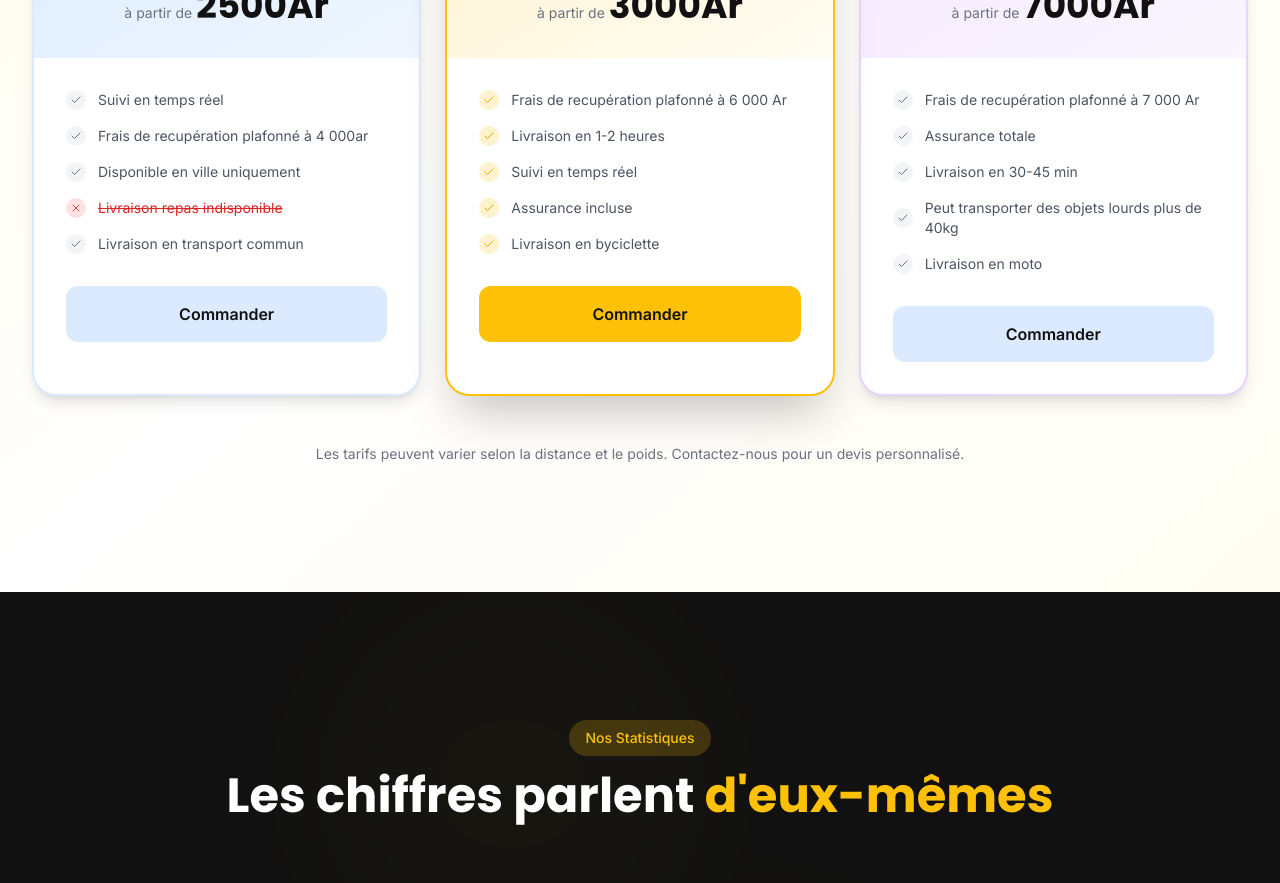
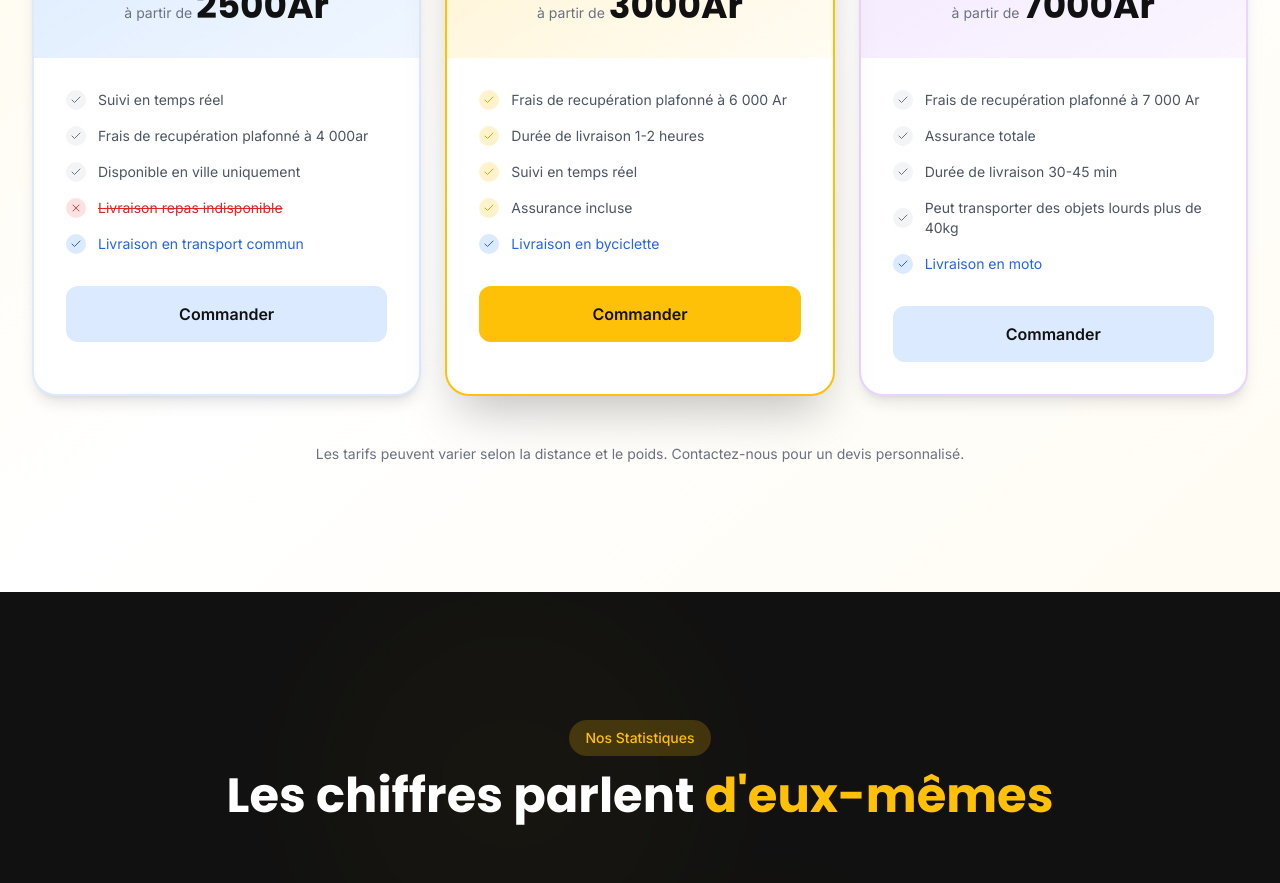
Before and after one commit to Bidy28/Flash_livreur, a React (Vite) app: page / in a window 1280 px wide. Shown: the part 4120-5003 px from the top of the page. Built offline with nearby package versions, Linux system fonts and the light colour scheme.

Commit message:
rectif 28-05

```diff
--- a/src/components/Pricing.tsx
+++ b/src/components/Pricing.tsx
@@ -35,7 +35,7 @@ const plans = [
     buttonClass: 'bg-flash-yellow text-flash-black hover:bg-flash-yellow-dark hover:shadow-lg',
     features: [
       'Frais de recupération plafonné à 6 000 Ar',
-      'Livraison en 1-2 heures',
+      'Durée de livraison 1-2 heures',
       'Suivi en temps réel',
       'Assurance incluse',
       // 'Support par email',
@@ -56,7 +56,7 @@ const plans = [
     features: [
       'Frais de recupération plafonné à 7 000 Ar',
       'Assurance totale',
-      'Livraison en 30-45 min',
+      'Durée de livraison 30-45 min',
       'Peut transporter des objets lourds plus de 40kg',
       // 'Partenaire dédié',
       'Livraison en moto',
@@ -168,7 +168,9 @@ export default function Pricing() {
               <div className="p-8">
                 <ul className="space-y-4">
                   {plan.features.map((feature, idx) => {
-                    const isUnavailable = feature.toLowerCase().includes('indisponible') || feature.toLowerCase().includes('indisponible');
+                    const lowerFeature = feature.toLowerCase();
+                    const isUnavailable = lowerFeature.includes('indisponible');
+                    const isDelivery = lowerFeature.startsWith('livraison en');
                     return (
                     <motion.li
                       key={idx}
@@ -181,6 +183,8 @@ export default function Pricing() {
                       <div className={`w-5 h-5 rounded-full ${
                         isUnavailable
                           ? 'bg-red-100'
+                          : isDelivery
+                          ? 'bg-blue-100'
                           : plan.popular
                           ? 'bg-flash-yellow/20'
                           : 'bg-gray-100'
@@ -189,13 +193,15 @@ export default function Pricing() {
                           <X className="w-3 h-3 text-red-500" />
                         ) : (
                           <Check className={`w-3 h-3 ${
-                            plan.popular
+                            isDelivery
+                              ? 'text-blue-600'
+                              : plan.popular
                               ? 'text-flash-yellow-dark'
                               : 'text-gray-500'
                           }`} />
                         )}
                       </div>
-                      <span className={`text-sm ${isUnavailable ? 'text-red-600 line-through' : 'text-gray-600'}`}>{feature}</span>
+                      <span className={`text-sm ${isUnavailable ? 'text-red-600 line-through' : isDelivery ? 'text-blue-600' : 'text-gray-600'}`}>{feature}</span>
                     </motion.li>
                     );
                   })}
```
